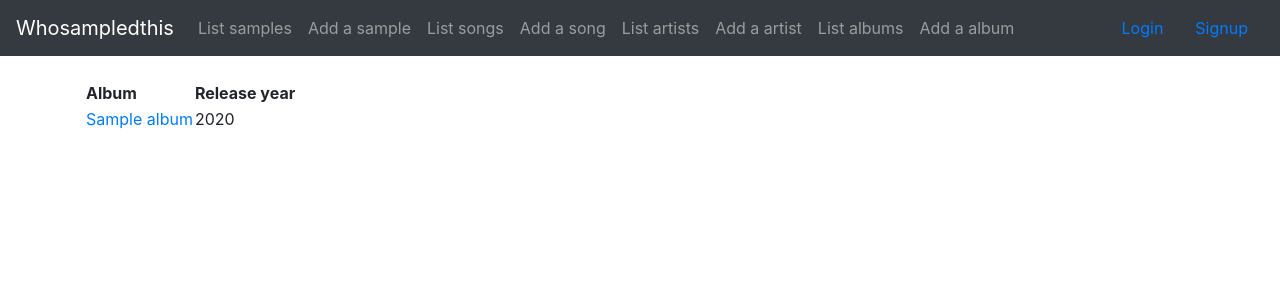
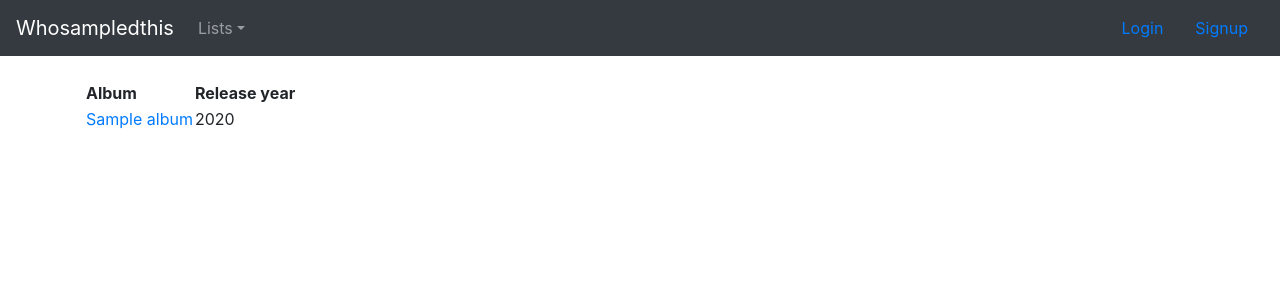
Before and after one commit to vikketii/tsoha, a Flask app: page /albums/ in a window 1280 px wide. Shown: the top 300 px of the page. Run offline with Flask 2, Linux system fonts and the light colour scheme; tables that the repository leaves empty hold one stand-in row (values such as "Sample post"); some libraries are stand-ins or nearby versions.

Commit message:
better nav

```diff
--- a/application/templates/layout.html
+++ b/application/templates/layout.html
@@ -17,30 +17,28 @@
         </button>
         <div class="collapse navbar-collapse" id="navbarCollapse">
             <ul class="navbar-nav mr-auto">
-                <li class="nav-item">
-                    <a class="nav-link" href="{{ url_for('samples_index') }} ">List samples</a>
+                <li class="nav-item dropdown">
+                    <a class="nav-link dropdown-toggle" data-toggle="dropdown" href="#" role="button"
+                        aria-haspopup="true" aria-expanded="false">Lists</a>
+                    <div class="dropdown-menu">
+                        <a class="dropdown-item" href="{{ url_for('samples_index') }} ">List samples</a>
+                        <a class="dropdown-item" href="{{ url_for('songs_index') }} ">List songs</a>
+                        <a class="dropdown-item" href="{{ url_for('artists_index') }} ">List artists</a>
+                        <a class="dropdown-item" href="{{ url_for('albums_index') }} ">List albums</a>
+                    </div>
                 </li>
-                <li class="nav-item">
-                    <a class="nav-link" href="{{ url_for('samples_form') }} ">Add a sample</a>
+                {% if current_user.is_authenticated %}
+                <li class="nav-item dropdown">
+                    <a class="nav-link dropdown-toggle" data-toggle="dropdown" href="#" role="button"
+                        aria-haspopup="true" aria-expanded="false">Add</a>
+                    <div class="dropdown-menu">
+                        <a class="dropdown-item" href="{{ url_for('samples_form') }} ">Add a sample</a>
+                        <a class="dropdown-item" href="{{ url_for('songs_form') }} ">Add a song</a>
+                        <a class="dropdown-item" href="{{ url_for('artists_form') }} ">Add a artist</a>
+                        <a class="dropdown-item" href="{{ url_for('albums_form') }} ">Add a album</a>
+                    </div>
                 </li>
-                <li class="nav-item">
-                    <a class="nav-link" href="{{ url_for('songs_index') }} ">List songs</a>
-                </li>
-                <li class="nav-item">
-                    <a class="nav-link" href="{{ url_for('songs_form') }} ">Add a song</a>
-                </li>
-                <li class="nav-item">
-                    <a class="nav-link" href="{{ url_for('artists_index') }} ">List artists</a>
-                </li>
-                <li class="nav-item">
-                    <a class="nav-link" href="{{ url_for('artists_form') }} ">Add a artist</a>
-                </li>
-                <li class="nav-item">
-                    <a class="nav-link" href="{{ url_for('albums_index') }} ">List albums</a>
-                </li>
-                <li class="nav-item">
-                    <a class="nav-link" href="{{ url_for('albums_form') }} ">Add a album</a>
-                </li>
+                {% endif %}
             </ul>
             <div class="form-inline mt-2 mt-md-0">
                 {% if current_user.is_authenticated %}
```
